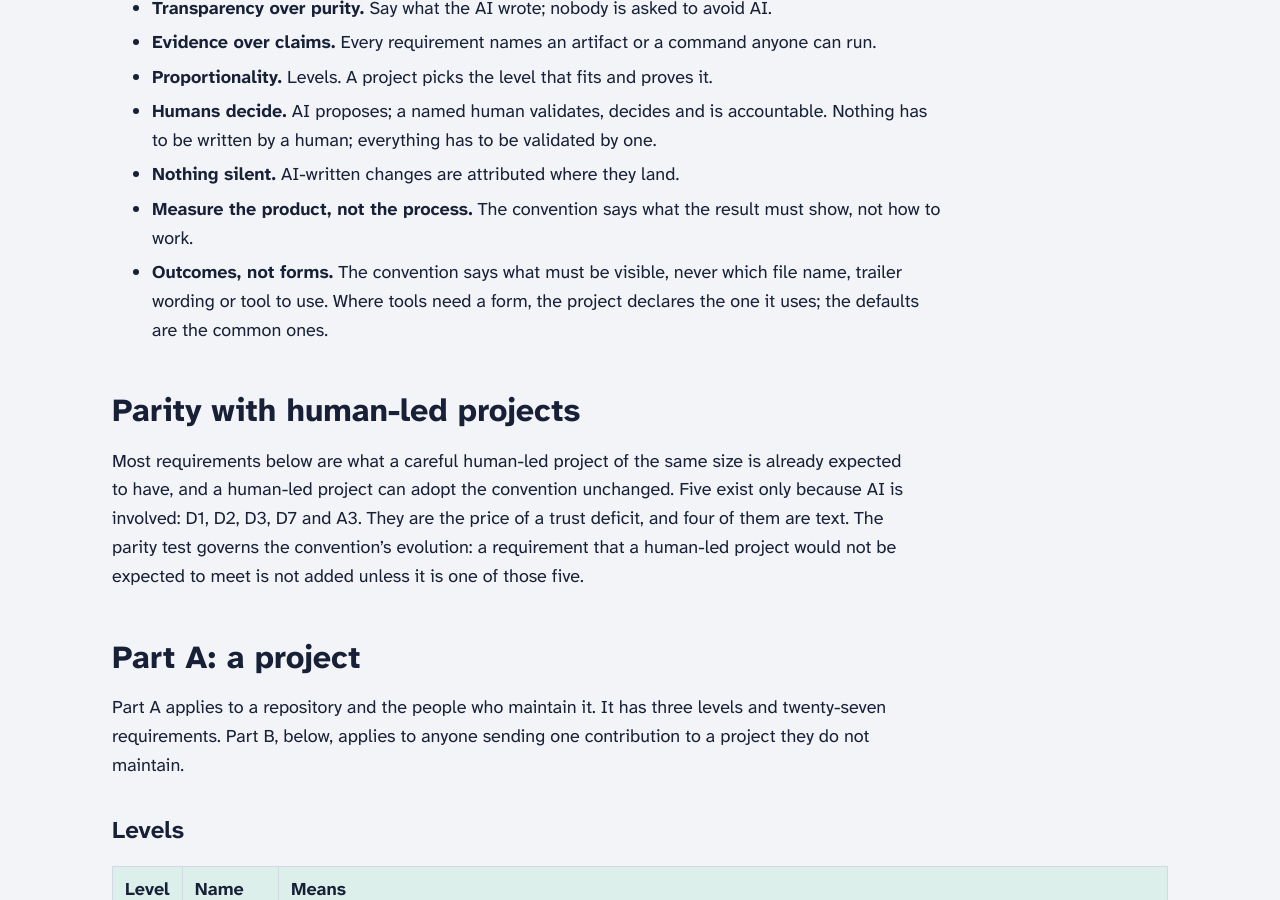
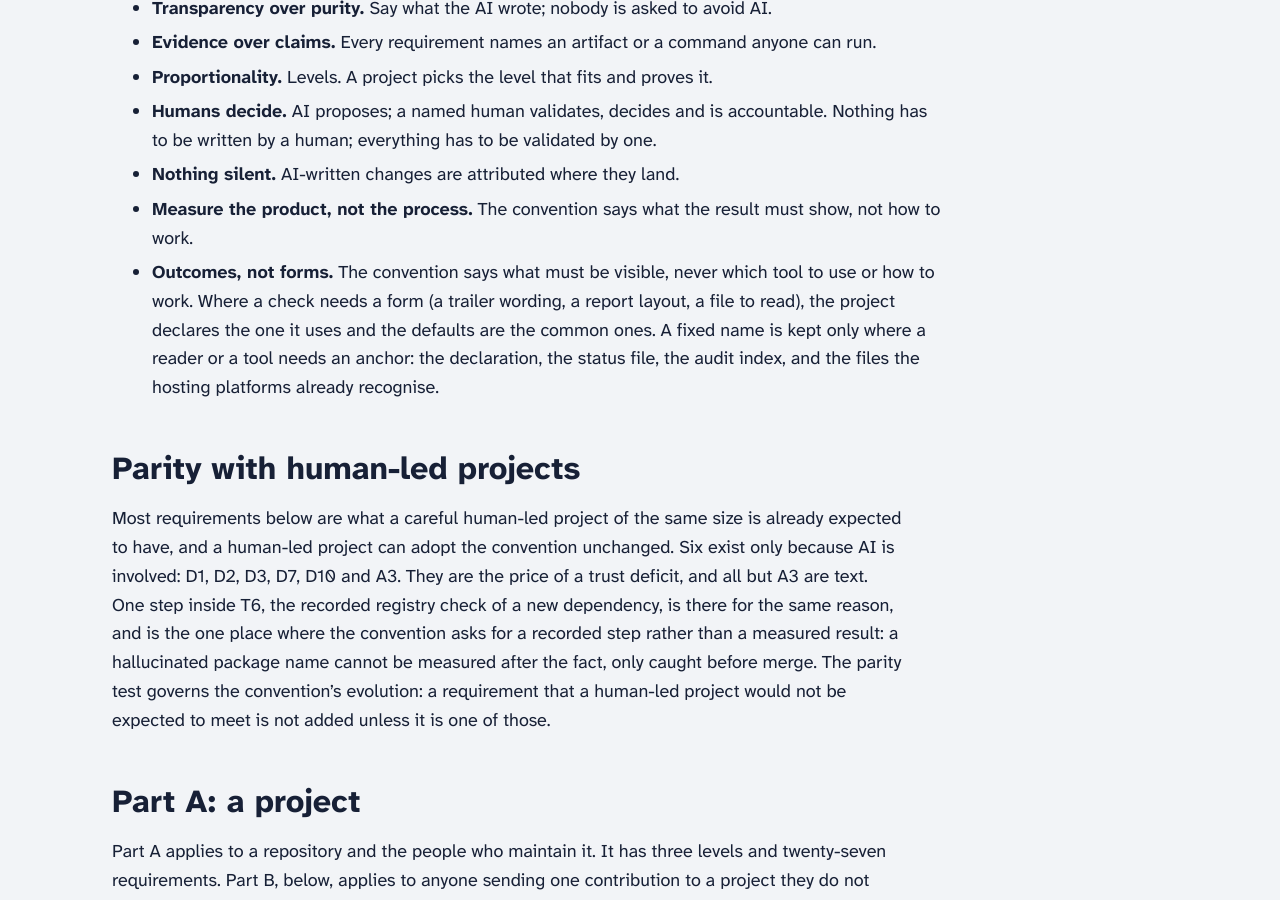
Before and after one commit to ikarys/vibecoding-convention, a Jekyll site: the page built from CONVENTION.md, in a window 1280 px wide and 900 px high, scrolled down 544 px. Built offline with Jekyll 4.4.1, drawn with Linux system fonts in a browser that asks for light colours; our own code applies the rules of GitHub Pages for plain Markdown files; some of the changed text lies outside the part shown.

Commit message:
Drift pass: the convention asks for outcomes, never for a way of working
Re-read against the stated purpose (a convention like Conventional Commits
or PEP 8: a frame to show a level of quality, not a method imposed on
anyone). Six points named a tool, a workflow or a kind of tester where only
the outcome matters; the texts, their mirrors and vibecheck are aligned.

- T7: the secrets scanner is required in CI, where the outcome is enforced;
  a pre-commit hook is recommended, and vibecheck now reports its absence
  as INFO instead of FAIL. The test t7_fails_when_precommit_is_missing is
  replaced by t7_notes_a_missing_precommit_hook_without_failing (the old
  assertion contradicts the new requirement) and a new test asserts that a
  CI without the scanner still fails. A8 pins hooks only where they exist.
- A3: the blind tester is "human or AI"; an AI is the cheap way to repeat
  the test, not a requirement.
- D8: CONTRIBUTING.md must name one of the project's declared trailers
  (D3), not the literal "Assisted-by"; vibecheck reads the declaration.
- A6: decision records live where the overview says, docs/adr/ by default;
  the architecture agents follow the overview instead of a fixed path.
- D5: the status file is written by the check, not by hand; vibecheck is
  the tool that does it, not the requirement.
- D10: the statement is reduced to what is checked (level, link, commands,
  the rules humans are held to, what the agent never does alone); the
  security checklist and "signal over noise" paragraph become recommended
  wording in templates/AGENTS-section.md.
- T6: the recorded registry check is named as the one recorded step the
  convention asks for, with its reason (a hallucinated package name is
  caught before merge or not at all).
- Parity paragraph: D10 is AI-only too (six, not five); ai_specific in
  convention.yaml follows. The "Outcomes, not forms" principle no longer
  claims that no file name is fixed: anchors are listed.

Assisted-by: Claude Code:claude-fable-5-1
Co-Authored-By: Claude Fable 5.1 <noreply@anthropic.com>

```diff
--- a/CONVENTION.md
+++ b/CONVENTION.md
@@ -20,16 +20,20 @@ Tools read the same list from [convention.yaml](convention.yaml).
 - **Humans decide.** AI proposes; a named human validates, decides and is accountable. Nothing has to be written by a human; everything has to be validated by one.
 - **Nothing silent.** AI-written changes are attributed where they land.
 - **Measure the product, not the process.** The convention says what the result must show, not how to work.
-- **Outcomes, not forms.** The convention says what must be visible, never which file name, trailer wording or tool to use. Where tools need a form, the project declares the one it uses; the defaults are the common ones.
+- **Outcomes, not forms.** The convention says what must be visible, never which tool to use or how to work. Where a check needs a form (a trailer wording, a report layout, a file to read), the project declares the one it uses and the defaults are the common ones. A fixed name is kept only where a reader or a tool needs an anchor: the declaration, the status file, the audit index, and the files the hosting platforms already recognise.
 
 ## Parity with human-led projects
 
 Most requirements below are what a careful human-led project of the same size
 is already expected to have, and a human-led project can adopt the convention
-unchanged. Five exist only because AI is involved: D1, D2, D3, D7 and A3. They
-are the price of a trust deficit, and four of them are text. The parity test
-governs the convention's evolution: a requirement that a human-led project
-would not be expected to meet is not added unless it is one of those five.
+unchanged. Six exist only because AI is involved: D1, D2, D3, D7, D10 and A3.
+They are the price of a trust deficit, and all but A3 are text. One step
+inside T6, the recorded registry check of a new dependency, is there for the
+same reason, and is the one place where the convention asks for a recorded
+step rather than a measured result: a hallucinated package name cannot be
+measured after the fact, only caught before merge. The parity test governs
+the convention's evolution: a requirement that a human-led project would not
+be expected to meet is not added unless it is one of those.
 
 ## Part A: a project
 
@@ -60,27 +64,27 @@ Check: **M** mechanical (a tool verifies it with no judgement), **J** judgement
 | D2 | 1 | `VIBECODING.md` declares AI involvement (AI-DECLARATION.md keys), convention level, tools and models, maintainers, review policy, status, provenance, adoption commit, thresholds; from level 2, the evidence files for coverage and audit | the file | M |
 | D3 | 1 | AI-written commits carry a machine-readable trailer naming the tool and model (`Assisted-by:`, `Generated-by:`, `Co-Authored-By:`, `AI-Tool:` or another the project declares); a model never signs a certificate of origin | git history | M |
 | D4 | 1 | No AI-written change reaches the default branch without a human review step; the generator is never the only reviewer | policy, PR history, review gates | M+J |
-| D5 | 1 | `audit/status.json` holds the date, commit and verdict of the last check and names the evidence it was computed from; it is written by `vibecheck --write-status`, normally from CI, and feeds the README badge; it marks itself stale after the declared interval or a release | status file, badge | M |
+| D5 | 1 | `audit/status.json` holds the date, commit and verdict of the last check and names the evidence it was computed from; it is written by the check, not by hand, and feeds the README badge; it marks itself stale after the declared interval or a release | status file, badge | M |
 | D6 | 1 | A change that deletes, skips or weakens a test states why, and a human approves | git history | M+J |
 | D7 | 1 | Declaration states licence, copyright stance on AI-written parts, no known licence-incompatible reproduction, safeguards used | the declaration | M |
-| D8 | 1 | `CONTRIBUTING.md` states the policy for incoming AI contributions and, where they are accepted, asks for C1 to C3 in pull requests; outgoing contributions follow Part B | the file, PR template | M |
+| D8 | 1 | `CONTRIBUTING.md` states the policy for incoming AI contributions and, where they are accepted, names the project's trailer and asks for C1 to C3 in pull requests; outgoing contributions follow Part B | the file, PR template | M |
 | D9 | 1 | Declaration states project status (active, maintenance, archived) and security response time, matching `SECURITY.md` | the files | M |
-| D10 | 1 | Where the project has agent instruction files (whatever their name), they name the level and link `VIBECODING.md`, give the commands to pass, the edit-time rules (attribution, test changes, dependencies, secrets, every input hostile and the project's security checklist, signal over noise in code and docs) and what the agent never does alone | the files | M |
+| D10 | 1 | Where the project has agent instruction files (whatever their name), they name the level and link `VIBECODING.md`, give the commands to pass before a change is done, the rules the project's humans are held to (attribution, test changes, dependencies, secrets) and what the agent never does alone | the files | M |
 | T1 | 2 | Tests run in CI on every change from a clean checkout | CI config | M |
 | T2 | 2 | Coverage measured by a declared tool is at or above the declared threshold (80 % recommended); CI writes the report to the declared evidence file | coverage evidence file | M |
 | T3 | 2 | Tests assert behaviour; no unexplained skips; every behaviour change lands with its test | test suite, history | J |
 | T4 | 2 | User-facing software has end-to-end tests of its main journeys | e2e suite | J |
 | T5 | 2 | Lint and format run in CI and fail on warnings, exceptions listed with a reason | CI config | M |
 | T6 | 2 | Lockfile committed; vulnerability and licence checks run in CI or before each release and their output is the declared evidence file; every new dependency is checked against the registry before merge and the check is recorded | lockfile, CI, audit evidence file, history | M |
-| T7 | 2 | Secrets scanner in pre-commit and in CI; static analyser in CI whose rules cover the vulnerability classes the project names; findings fixed or accepted with a reason | hook config, CI | M |
+| T7 | 2 | Secrets scanner in CI on every change (a pre-commit hook is recommended); static analyser in CI whose rules cover the vulnerability classes the project names; findings fixed or accepted with a reason | CI, hook config | M |
 | T8 | 2 | Duplication, complexity, function length, file length, and leftover markers (TODO, placeholders, commented-out code) measured with declared tool and thresholds; public API documentation linted where the ecosystem has a lint; numbers recorded in the status file | tool output, evidence file | M |
 | T9 | 2 | Dependencies are current: new ones taken at the registry's current version, an update mechanism in place (a bot, or a measured lag against a declared limit), no unmaintained dependency; exceptions declared with a reason | update config, outdated evidence file, declaration | M |
 | A1 | 3 | Architecture review against named design principles, including signal over noise (comments that say why, no paraphrase, no dead code), with verdict `prototype`, `usable with listed gaps` or `production-grade`; renewed at each minor or structural change | `audit/*-architecture.md` | J |
 | A2 | 3 | `SECURITY.md` with contact, response time and a threat model that names the known vulnerability classes relevant to this kind of software, each with the tool or test covering it; every security claim traced to a passing test; every user-data path has an authorization test; re-verified at each release | `audit/*-security.md` | M+J |
-| A3 | 3 | Blind usability test, where the software has user documentation: an AI with no access to the source installs and uses the software from the docs alone; blindness enforced by the environment | `audit/*-blind-*.md` | J |
+| A3 | 3 | Blind usability test, where the software has user documentation: a tester, human or AI, with no access to the source installs and uses the software from the docs alone; blindness enforced by the environment | `audit/*-blind-*.md` | J |
 | A4 | 3 | `audit/README.md` indexes every report with date, commit, kind, tool, reader, verdict; reports never rewritten, decisions appended | the index | M |
 | A5 | 3 | No release with an open `BLOCKER` or `DOC-WRONG`; each release names the human who approved it | index at tag, release notes | M |
-| A6 | 3 | Architecture overview and decision records exist, each validated by a named human with a date, revalidated on structural change, and match the code | the documents | M+J |
+| A6 | 3 | Architecture overview and decision records exist where the overview says, each validated by a named human with a date, revalidated on structural change, and match the code | the documents | M+J |
 | A7 | 3 | Mutation score measured on core modules and at or above the declared threshold (recommended) | mutation evidence file | M |
 | A8 | 3 | Everything that executes with repository access (agent configs, skills, hooks, CI actions, scripts) is versioned, reviewed, pinned, secret-free, with a stated permission model | the files | M+J |
 
--- a/index.html
+++ b/index.html
@@ -106,7 +106,7 @@ title: Vibecoding Convention
     </section>
   </section>
 
-  <p>Most of this is what a careful human-led project already does. Five requirements exist only because AI is involved: D1, D2, D3, D7 and A3, and four of them are text.</p>
+  <p>Most of this is what a careful human-led project already does. Six requirements exist only because AI is involved: D1, D2, D3, D7, D10 and A3; all but A3 are text. The recorded registry check in T6 is there for the same reason.</p>
   <p><a href="{{ '/docs/requirements.html' | relative_url }}">Every requirement, its evidence and how it is checked</a></p>
 </section>
 
```
Also changed, not shown: agents/claude-code/vibecoding-architecture.md (+1 -1 lines), agents/fennec/vibecoding-architecture.agent.md (+1 -1 lines), convention.yaml (+14 -13 lines), docs/requirements.md (+48 -37 lines), skills/vibecoding-init/SKILL.md (+4 -3 lines), vibecheck/README.md (+3 -3 lines), README.md, 3 other files.
